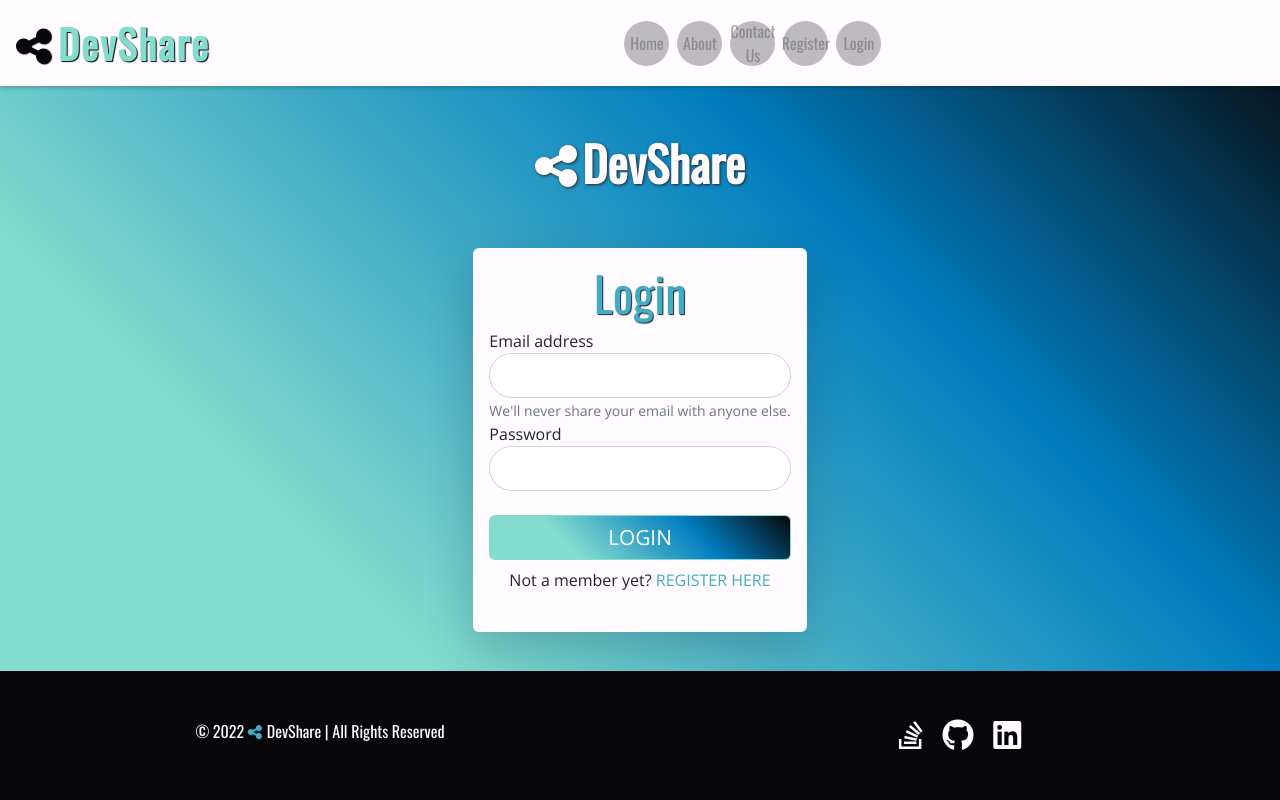
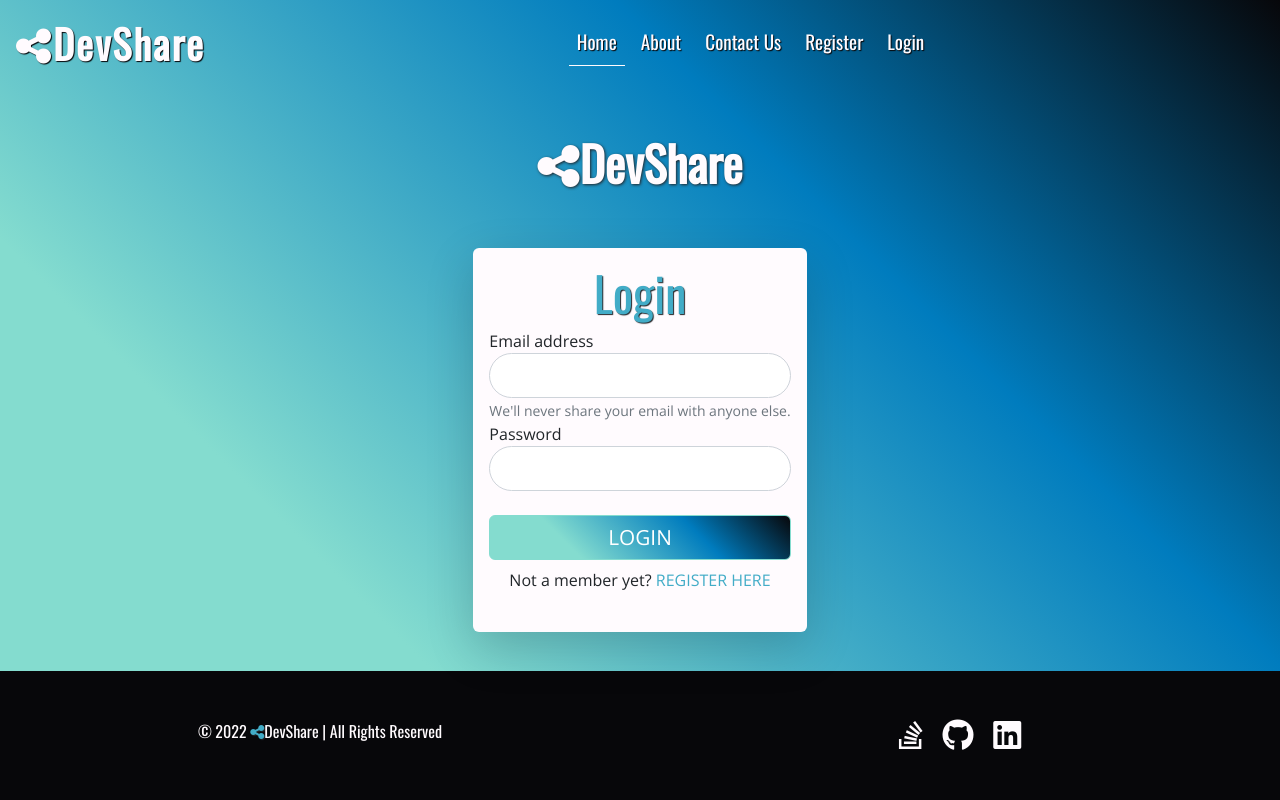
Before and after one commit to KristianColville1/dev-share, a Django app: template home/templates/home/home_login.html in a window 1280 px wide. Run offline with Django 3.2, Linux system fonts and the light colour scheme; the template is opened without the code that fills it, so the values that code supplies are empty; some libraries are stand-ins or nearby versions.

Commit message:
Update styling of nav and contents for home page

```diff
--- a/dev_share/urls.py
+++ b/dev_share/urls.py
@@ -20,5 +20,6 @@
 
 urlpatterns = [
     path('admin/', admin.site.urls),
-    path('', include('home.urls'))
+    path('', include('home.urls')),
+    path('accounts/', include('allauth.urls')),
 ] + static(settings.STATIC_URL, document_root=settings.STATIC_ROOT)
--- a/home/views.py
+++ b/home/views.py
@@ -2,4 +2,4 @@
 
 
 def get_home_page(request):
-    return render(request, 'home/home_login.html')
+    return render(request, 'home/home.html')
--- a/static/css/base.css
+++ b/static/css/base.css
@@ -39,17 +39,15 @@
 
 /**********************************************************Navigation*/
 .navbar {
-    background-color: var(--snow);
-    box-shadow: 0 2px 4px 0 rgba(0, 0, 0, .2);
+    background: transparent;
+    text-shadow: 1px 1px 1px var(--rich-black-fogra-39);
 }
 
 .navbar-brand {
     font-size: 2.5rem;
     font-weight: 900;
     letter-spacing: 2px;
-    color: var(--middle-blue-green);
-    text-shadow: 1px 1px 1px var(--rich-black-fogra-39);
-    margin-left: 20px;
+    color: var(--snow);
 }
 
 .navbar-brand:hover {
@@ -57,70 +55,22 @@
     transition: color .4s ease-in-out;
 }
 
-.fa-share-nodes {
-    color: var(--rich-black-fogra-39);
-    margin-right: 5px;
+.nav-item .nav-link {
+    color: var(--snow);
+    font-size: 1.2rem;
 }
 
-.fa-house,
-.fa-users,
-.fa-comment,
-.fa-bell,
-.fa-magnifying-glass,
-.fa-user {
-    font-size: 1.1rem;
-    color: var(--rich-black-fogra-39);
-    text-shadow: 1px 1px 3px var(--raisin-black);
+.current_page {
+    border-bottom: 1px solid var(--snow);
 }
 
-i:hover {
-    color: var(--snow);
-    transition: color .3s ease-in-out;
+.navbar-toggler,
+.navbar-toggler-icon {
+    background-color: var(--snow);
 }
 
-.fa-user:hover {
-    color: var(--rich-black-fogra-39);
-}
-
-.nav-item,
-.active,
-.btn--search {
-    width: 45px;
-    height: 45px;
-    display: flex;
-    align-items: center;
-    justify-content: center;
-    border-radius: 50%;
-    background-color: var(--spanish-gray);
-    margin-left: 10px;
-    opacity: .6;
-}
-
-.nav-item:hover,
-.active:hover,
-.btn-info:hover {
-    opacity: 1;
-}
-
-.active {
-    background-color: var(--middle-blue-green);
-}
-
-.nav-item>a {
-    padding: 5px;
-}
-
-.nav-item:hover {
-    background-color: var(--middle-blue-green);
-    transition: .3s ease-in-out;
-}
-
-.dropdown,
-.dropdown:hover {
-    color: var(--rich-black-fogra-39);
-    background-color: transparent;
-    transition: .3s ease-in-out;
-    /* put user img here */
+.navbar-toggler:focus {
+    color: transparent;
 }
 
 /**********************************************************Search box form */
```
Also changed, not shown: dev_share/settings.py (+8 -0 lines), home/templates/home/home.html (added, +8 -0 lines), requirements.txt (+9 -0 lines).
